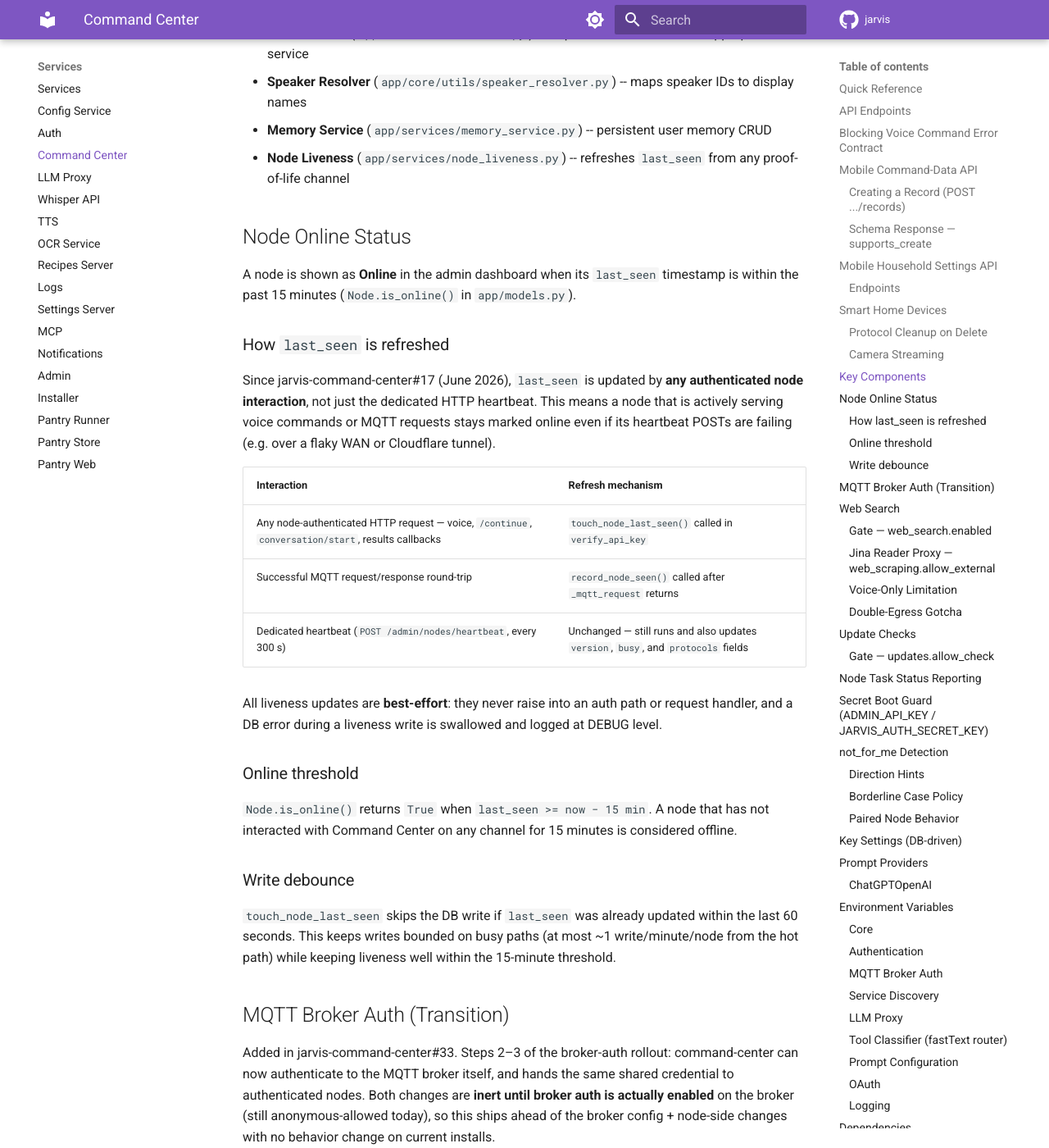
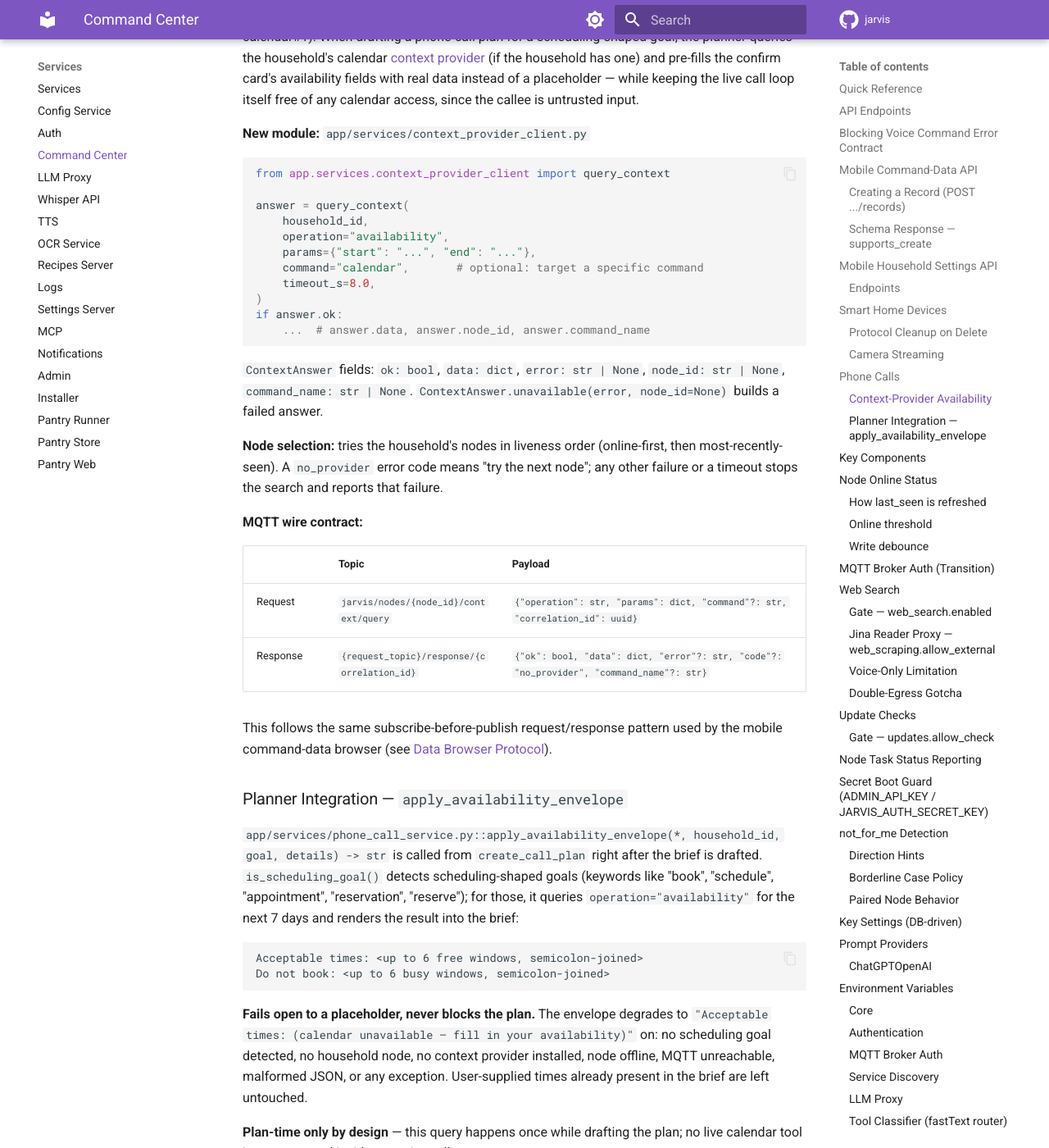
Before and after one commit to alexberardi/jarvis-docs, an MkDocs documentation site: the page built from docs/services/command-center.md, in a window 1280 px wide and 1400 px high, scrolled down 7495 px. Shown: the whole window at 82% size. Built offline with MkDocs 1.6.1 and Material for MkDocs 9.7.7, drawn with Linux system fonts in a browser that asks for light colours; comment, search, counter and statistics services are not loaded; some of the changed text lies outside the part shown.

Commit message:
docs(jarvis-command-center): sync from #61

````diff
--- a/docs/services/command-center.md
+++ b/docs/services/command-center.md
@@ -191,6 +191,54 @@ Reworked in jarvis-command-center#38 (the last of a 4-repo change: jarvis-comman
 | `GET` | `/api/v0/cameras/stream/{stream_name}/{path}` | Household member (stream owner) | Proxy HLS/MP4 segments from go2rtc |
 
 The HLS proxy restricts `{path}` to media file suffixes (`.m3u8`, `.ts`, `.mp4`, `.m4s`, `.aac`, `.vtt`, `.key`) so it cannot be pivoted to go2rtc control endpoints like `/api/config`, which would disclose every household's camera/OAuth credentials.
+
+## Phone Calls
+
+### Context-Provider Availability
+
+Added in jarvis-command-center#61 — third of a four-PR "context-provider primitive" series (jarvis-command-sdk#7 → jarvis-node-setup#79 → **jarvis-command-center#61** → jarvis-cmd-calendar#1). When drafting a phone-call plan for a scheduling-shaped goal, the planner queries the household's calendar [context provider](../extending/infrastructure/context-providers.md) (if the household has one) and pre-fills the confirm card's availability fields with real data instead of a placeholder — while keeping the live call loop itself free of any calendar access, since the callee is untrusted input.
+
+**New module:** `app/services/context_provider_client.py`
+
+```python
+from app.services.context_provider_client import query_context
+
+answer = query_context(
+    household_id,
+    operation="availability",
+    params={"start": "...", "end": "..."},
+    command="calendar",       # optional: target a specific command
+    timeout_s=8.0,
+)
+if answer.ok:
+    ...  # answer.data, answer.node_id, answer.command_name
+```
+
+`ContextAnswer` fields: `ok: bool`, `data: dict`, `error: str | None`, `node_id: str | None`, `command_name: str | None`. `ContextAnswer.unavailable(error, node_id=None)` builds a failed answer.
+
+**Node selection:** tries the household's nodes in liveness order (online-first, then most-recently-seen). A `no_provider` error code means "try the next node"; any other failure or a timeout stops the search and reports that failure.
+
+**MQTT wire contract:**
+
+| | Topic | Payload |
+|---|---|---|
+| Request | `jarvis/nodes/{node_id}/context/query` | `{"operation": str, "params": dict, "command"?: str, "correlation_id": uuid}` |
+| Response | `{request_topic}/response/{correlation_id}` | `{"ok": bool, "data": dict, "error"?: str, "code"?: "no_provider", "command_name"?: str}` |
+
+This follows the same subscribe-before-publish request/response pattern used by the mobile command-data browser (see [Data Browser Protocol](../extending/infrastructure/datastore.md#data-browser-protocol)).
+
+### Planner Integration — `apply_availability_envelope`
+
+`app/services/phone_call_service.py::apply_availability_envelope(*, household_id, goal, details) -> str` is called from `create_call_plan` right after the brief is drafted. `is_scheduling_goal()` detects scheduling-shaped goals (keywords like "book", "schedule", "appointment", "reservation", "reserve"); for those, it queries `operation="availability"` for the next 7 days and renders the result into the brief:
+
+```
+Acceptable times: <up to 6 free windows, semicolon-joined>
+Do not book: <up to 6 busy windows, semicolon-joined>
+```
+
+**Fails open to a placeholder, never blocks the plan.** The envelope degrades to `"Acceptable times: (calendar unavailable — fill in your availability)"` on: no scheduling goal detected, no household node, no context provider installed, node offline, MQTT unreachable, malformed JSON, or any exception. User-supplied times already present in the brief are left untouched.
+
+**Plan-time only by design** — this query happens once while drafting the plan; no live calendar tool is ever exposed inside an active call.
 
 ## Key Components
 
````
